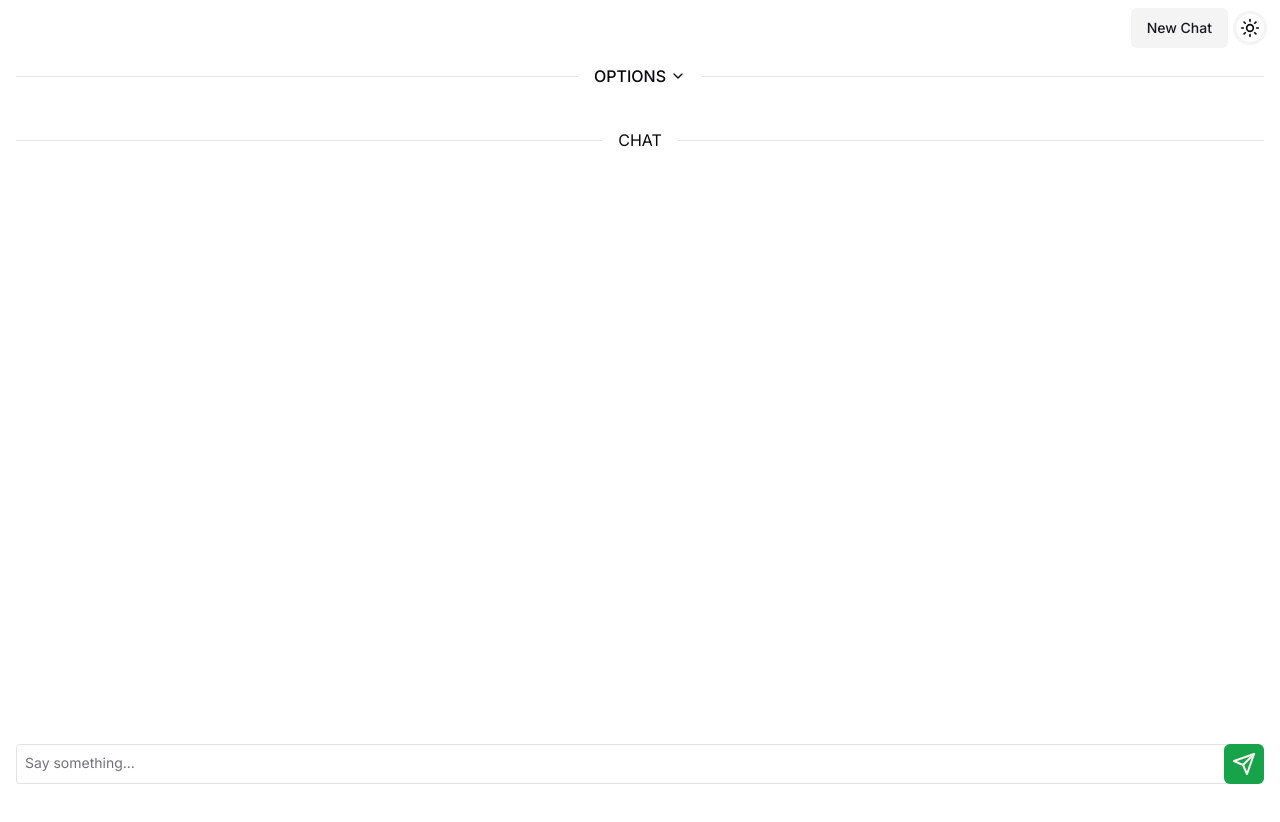
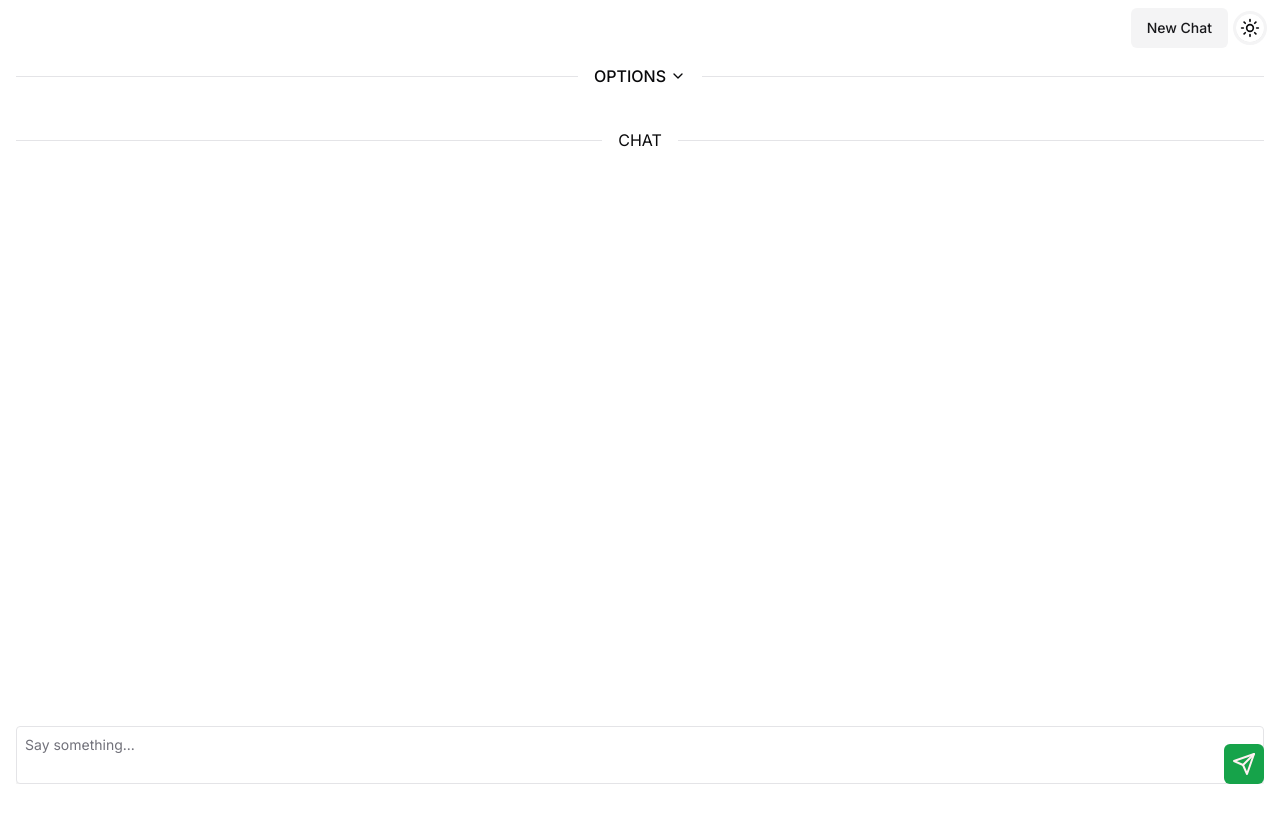
Before and after one commit to pmichalski98/assistant, a Next.js app: page / in a window 1280 px wide. Shown: the top 822 px of the page. After the commit the page ends 800 px from the top, so only its background shows below. Built offline with nearby package versions, Linux system fonts and the light colour scheme.

Commit message:
add auto scrolling as more text arrives

```diff
--- a/src/app/page.tsx
+++ b/src/app/page.tsx
@@ -7,7 +7,7 @@ export default function Home() {
     <div className="h-screen ">
       <Header />
       <main className=" px-4  ">
-        <section className="mb-20 h-[900px] bg-background ">
+        <section className=" mb-20">
           <Messages />
         </section>
         <section className="fixed bottom-0 right-0 z-10 mx-auto max-h-52 w-full overflow-y-auto bg-background p-4 ">
--- a/src/components/ChatForm.tsx
+++ b/src/components/ChatForm.tsx
@@ -11,7 +11,7 @@ function ChatForm() {
   return (
     <form
       onSubmit={handleSubmit}
-      className="relative max-h-52 overflow-y-scroll "
+      className="relative max-h-[60px] overflow-hidden"
     >
       <ChatInput
         value={input}
--- a/src/components/ChatInput.tsx
+++ b/src/components/ChatInput.tsx
@@ -24,7 +24,7 @@ function ChatInput({
   return (
     <Textarea
       ref={textAreaRef}
-      className="h-[40px] w-full overflow-y-hidden rounded p-2 pr-12 shadow-xl"
+      className="h-auto min-h-10 w-full resize-none  overflow-y-scroll rounded p-2 pr-12 shadow-xl"
       value={value}
       onKeyDown={async (e) => {
         if (e.key === "Enter") {
@@ -38,7 +38,9 @@ function ChatInput({
             textAreaRef.current.style.height = "40px";
           }
           const scrollHeight = textAreaRef.current?.scrollHeight;
+          console.log(scrollHeight);
           if (scrollHeight > 40) {
+            textAreaRef.current.style.height = `auto`;
             textAreaRef.current.style.height = `${scrollHeight}px`;
           }
           handleInputChange(e);
--- a/src/components/Messages.tsx
+++ b/src/components/Messages.tsx
@@ -1,12 +1,22 @@
 "use client";
 import Markdown from "react-markdown";
 import UseChatContext from "@/app/hooks/useChatContext";
+import { useEffect, useRef } from "react";
 
 function Messages() {
   const { messages } = UseChatContext();
+  const scrollRef = useRef<HTMLDivElement>(null);
 
+  useEffect(() => {
+    if (scrollRef.current) {
+      scrollRef.current.scrollTop = scrollRef.current.scrollHeight;
+    }
+  }, [messages]);
   return (
-    <div className=" h-full overflow-y-auto ">
+    <div
+      ref={scrollRef}
+      className=" h-auto max-h-[500px] overflow-y-auto bg-background "
+    >
       {messages.map((m) => (
         <div
           key={m.id}
```
Also changed, not shown: 1 other file (tests, documents, lock files or other folders).
